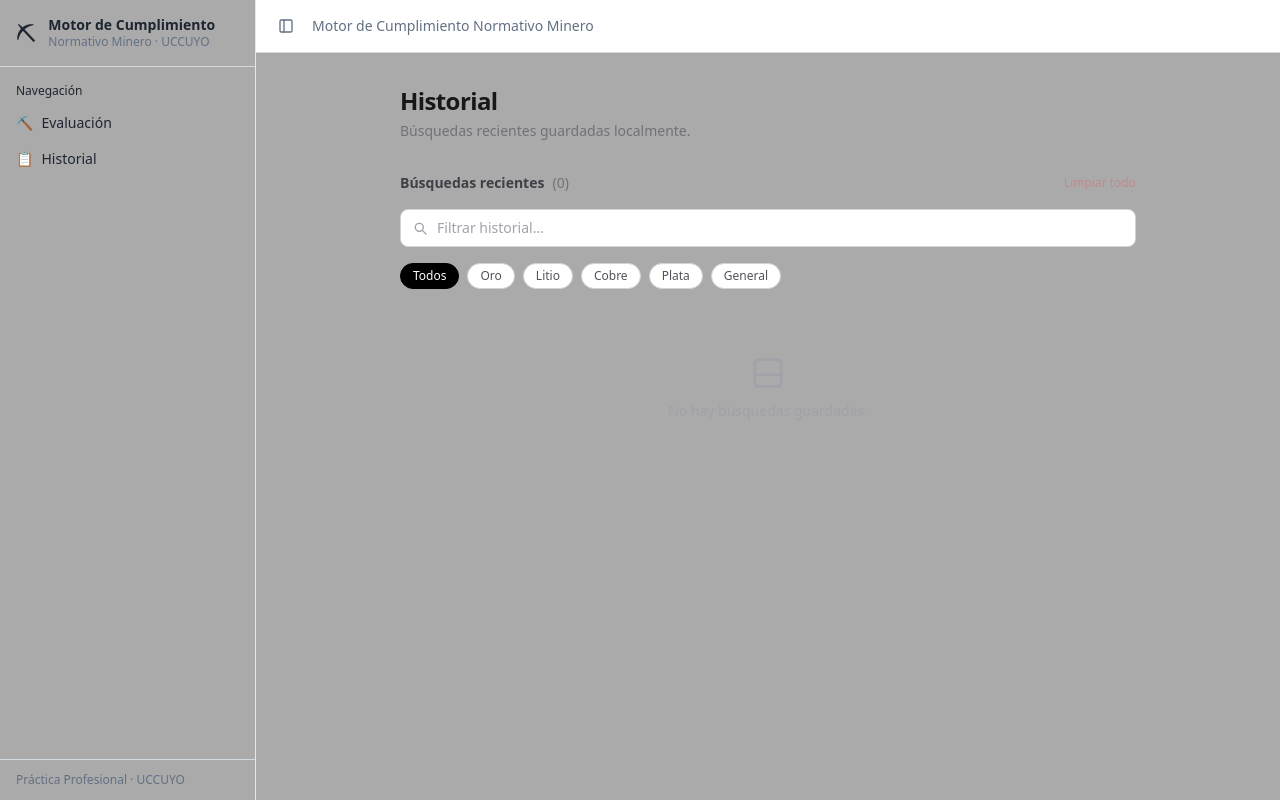
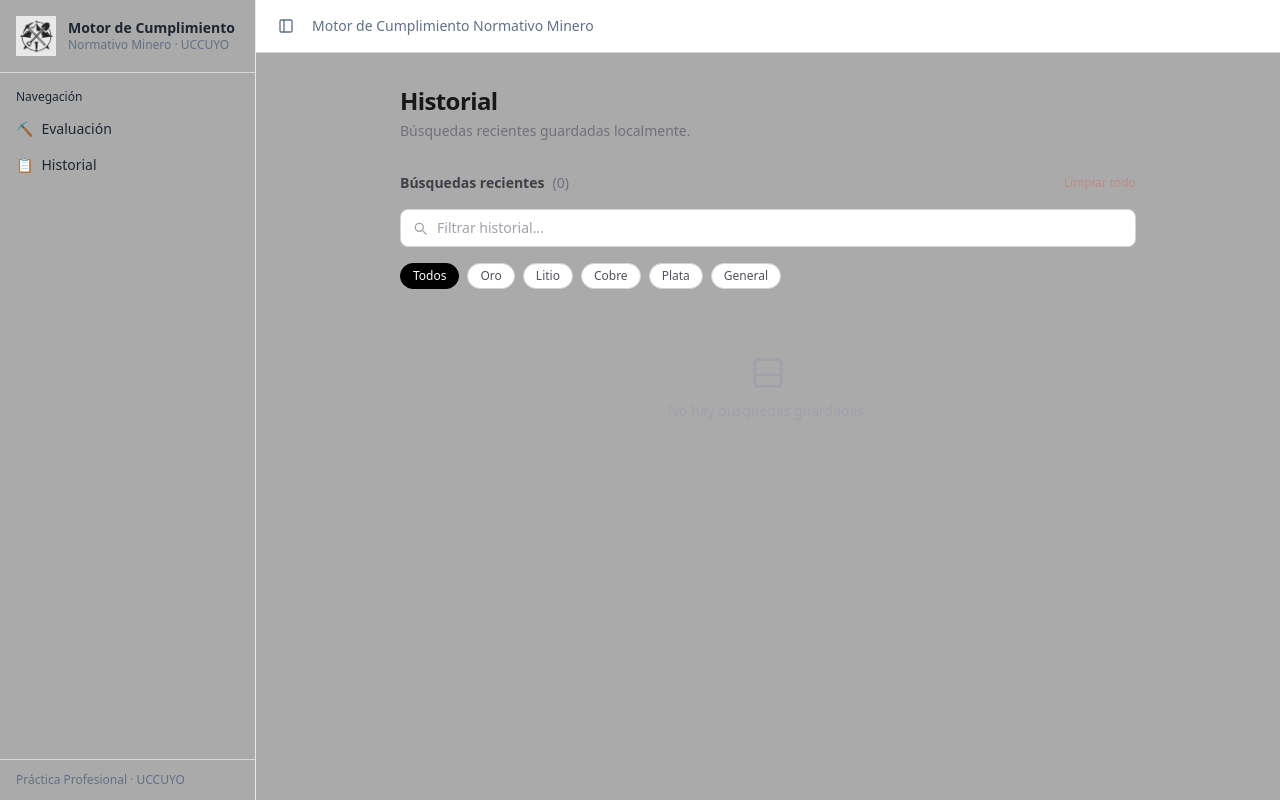
Before and after one commit to Pabloruvega/Nodos-Practica_Profesional_Frontend_UCCUYO, a React (Vite) app in the folder motor-cumplimiento-front/: page /historial in a window 1280 px wide. Built offline with nearby package versions, Linux system fonts and the light colour scheme; a web font is replaced by a local one.

Commit message:
feat: logo

```diff
--- a/motor-cumplimiento-front/src/components/layout/AppSidebar.jsx
+++ b/motor-cumplimiento-front/src/components/layout/AppSidebar.jsx
@@ -41,7 +41,11 @@
       {/* Logo / título */}
       <SidebarHeader className="border-b border-border px-4 py-4">
         <div className="flex items-center gap-3">
-          <span className="text-2xl">⛏</span>
+          <img
+  src="/src/assets/logo.png"
+  alt="Logo Minero"
+  className="w-10 h-10 object-contain"
+/>
           <div>
             <p className="text-sm font-bold text-foreground leading-tight">
               Motor de Cumplimiento
```
Also changed, not shown: motor-cumplimiento-front/src/assets/logo.png (added).
